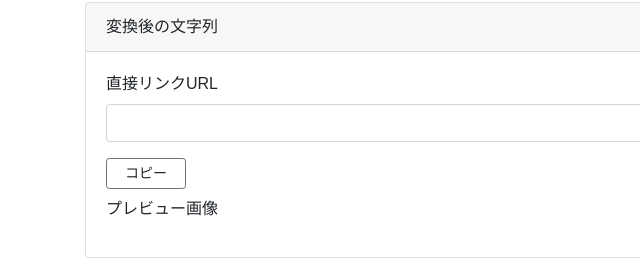
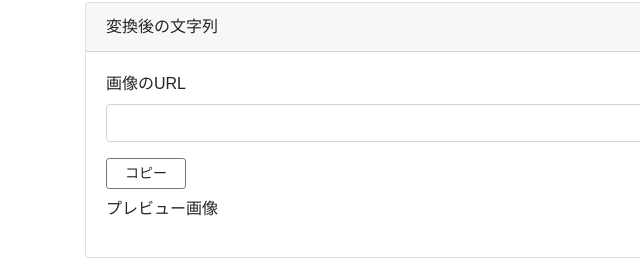
Before and after one commit to tecking/google-drive, a plain HTML site: page index.html in a window 1280 px wide. Shown: the part 331-591 px from the top of the page, 0-640 px from the left. Drawn offline with nearby package versions, Linux system fonts and the light colour scheme.

Commit message:
微修正

```diff
--- a/index.html
+++ b/index.html
@@ -57,7 +57,7 @@
 					<div class="card-body">
 						<form>
 							<div class="form-group">
-								<label for="shared-url">直接リンクURL</label>
+								<label for="shared-url">画像のURL</label>
 								<input type="text" class="form-control" id="direct-url" name="direct-url">
 							</div>
 							<a style="width: 5rem;" id="copy" class="btn btn-outline-secondary btn-sm">コピー</a>
```
